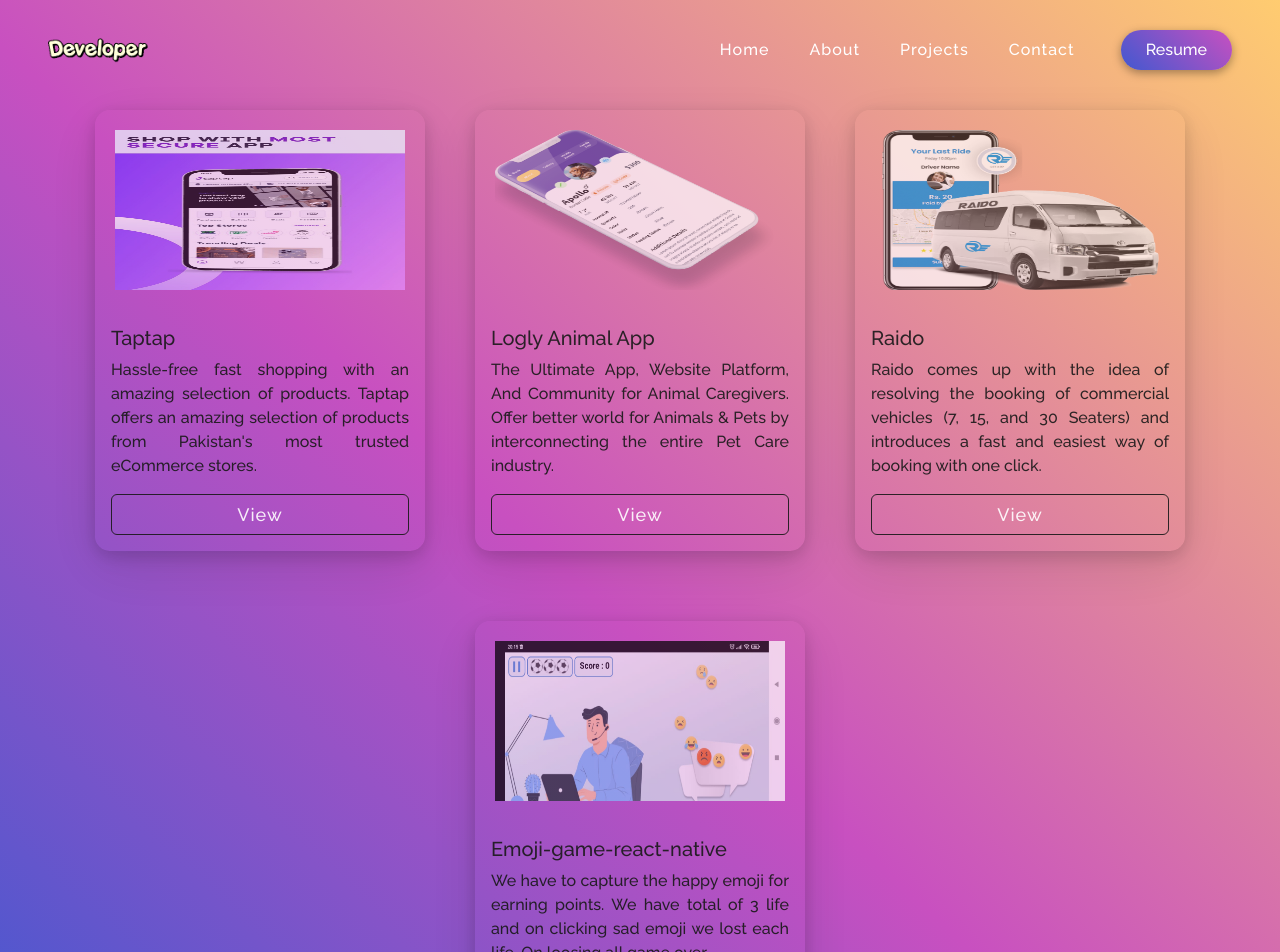
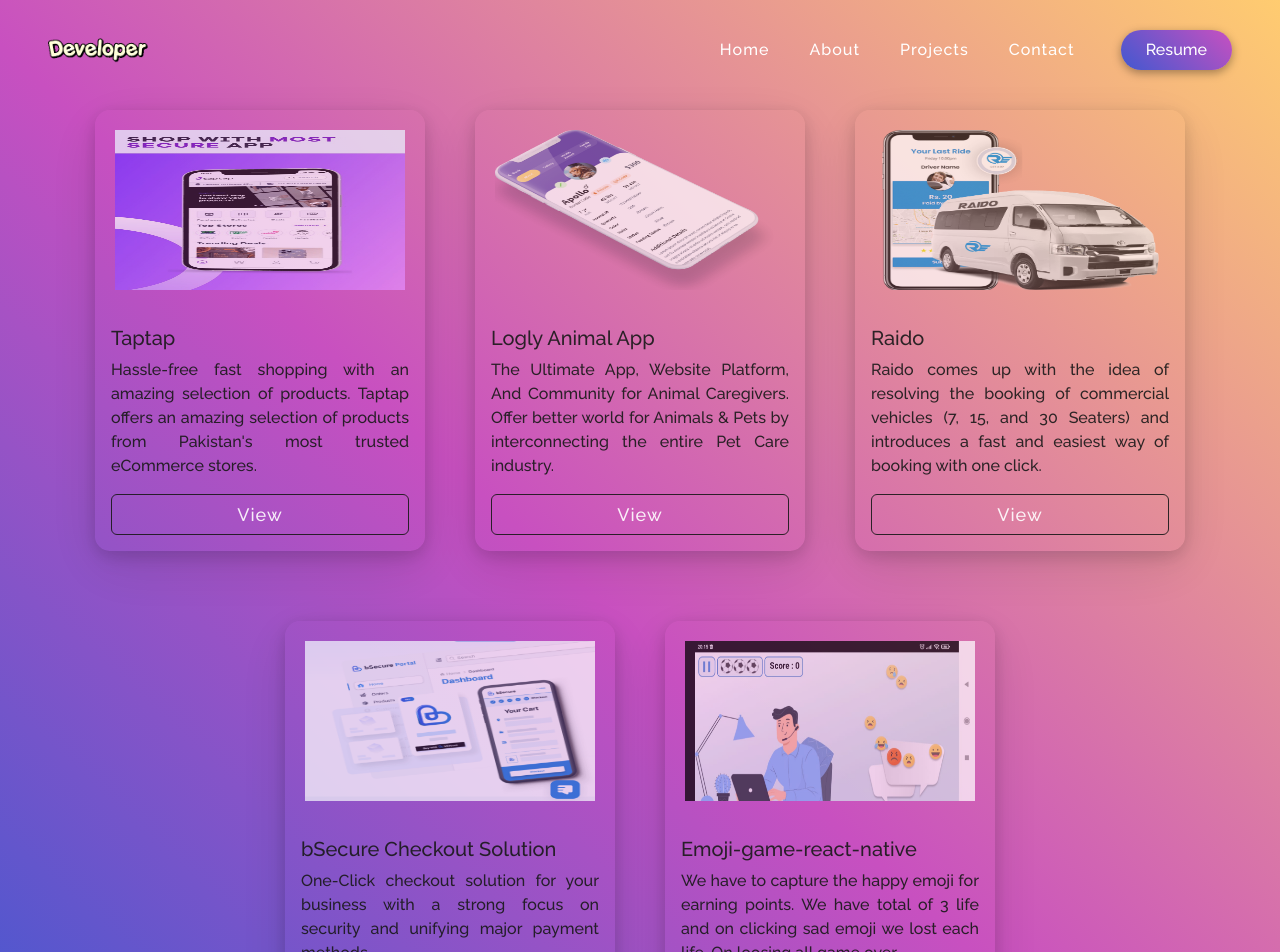
Before and after one commit to mustafatalha222/intro-app, a React (Create React App) app: page /project in a window 1280 px wide. Shown: the top 952 px of the page. Built offline with nearby package versions, Linux system fonts and the light colour scheme; a web font is replaced by a local one.

Commit message:
updates resume and project added

```diff
--- a/src/components/AboutPage/AboutPage.js
+++ b/src/components/AboutPage/AboutPage.js
@@ -13,7 +13,7 @@ function Aboutpage() {
             </h3>
             <p className="aboutdetails">
               A committed and enthusiastic Web and Mobile App Developer with
-              over 3+ years of experience, specializing in JavaScript but still
+              over 4+ years of experience, specializing in JavaScript but still
               eager to learn new technologies. <br />I am friendly,
               self-motivated, a team player, a good problem-solver, and
               hardworking individual who is always looking for new challenges. I
--- a/src/components/Header/Header.js
+++ b/src/components/Header/Header.js
@@ -82,7 +82,7 @@ function Header() {
           <Button
             onClick={() => {
               window.open(
-                "https://drive.google.com/file/d/1tj7ij6qbT7jVh3VXHDslWCIbkGA5dJDF/view"
+                "https://drive.google.com/file/d/1_zBZ5iDobGlNXZQdQm4uNDy_QK-IktRm/view"
               );
             }}
             className="resumebtn"
--- a/src/components/Projectlist/Projectlist.js
+++ b/src/components/Projectlist/Projectlist.js
@@ -6,6 +6,7 @@ import taptap from "../../Assets/taptap.jpeg";
 import logly from "../../Assets/logly.png";
 import emoji from "../../Assets/emoji1.jfif";
 import raido from "../../Assets/raido.png";
+import bSecure_home from "../../Assets/bSecure_home.png";
 
 function Projectlist() {
   return (
@@ -45,6 +46,16 @@ function Projectlist() {
 
             <Col md={4} className="project-card">
               <ProjectCard
+                imgPath={bSecure_home}
+                isBlog={false}
+                title="bSecure Checkout Solution"
+                description="One-Click checkout solution for your business with a strong focus on security and unifying major payment methods."
+                ghLink="https://www.bsecure.pk/"
+              />
+            </Col>
+
+            <Col md={4} className="project-card">
+              <ProjectCard
                 imgPath={emoji}
                 isBlog={false}
                 title="Emoji-game-react-native"
```
Also changed, not shown: src/Assets/bSecure_home.png (added), src/Assets/profile.png (deleted).
